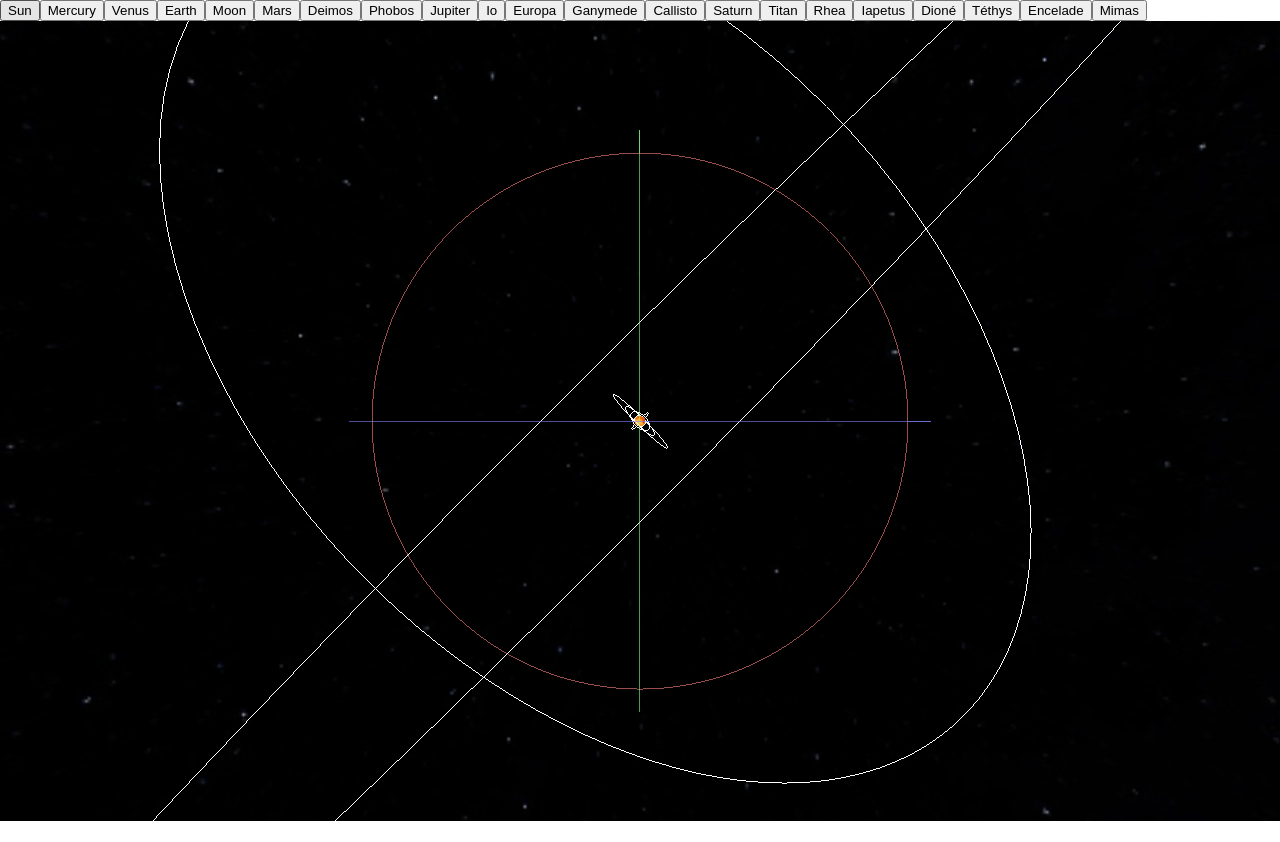
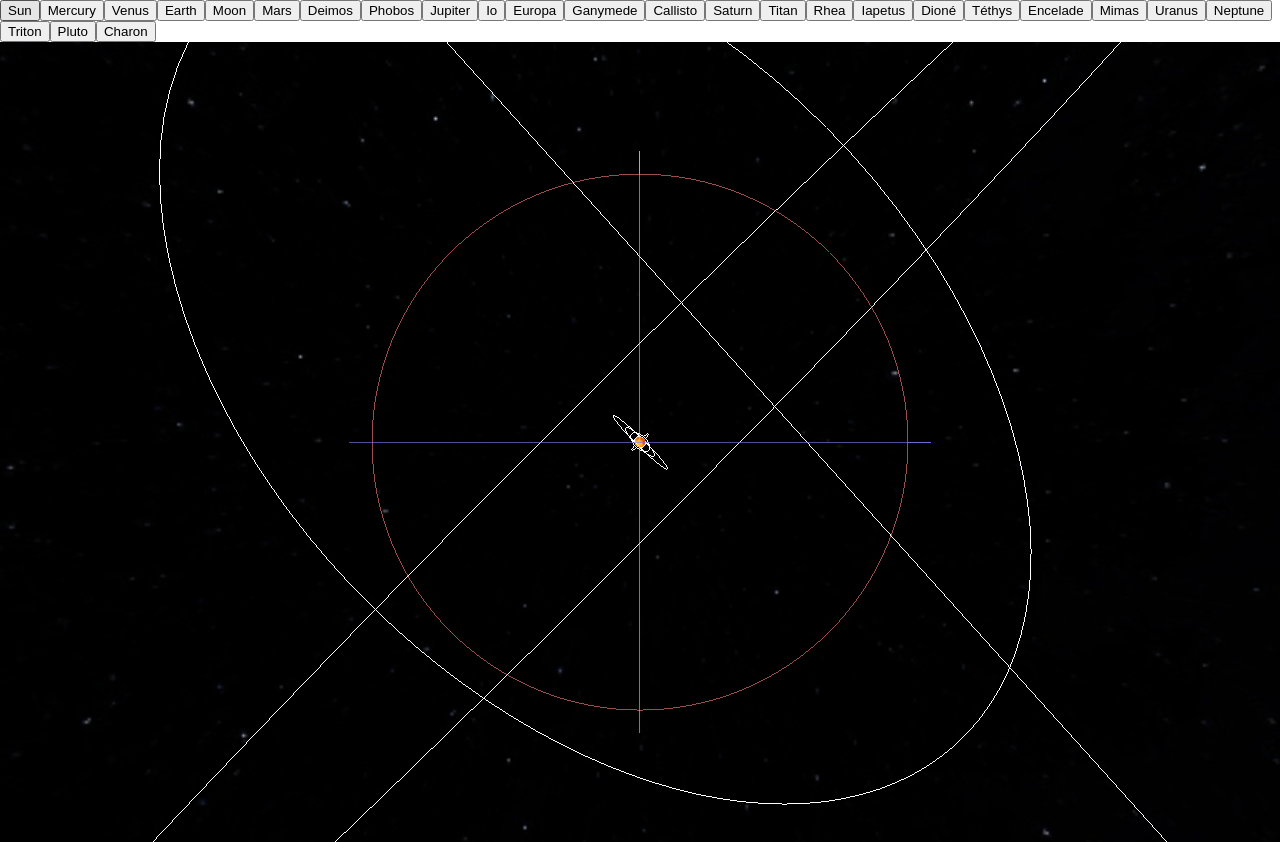
Before and after one commit to Darkbriks/L3_Info_Graphique, a plain HTML site: page TP5/exo5.html in a window 1280 px wide. Before the commit the page ends 821 px from the top, so only its background shows below. Drawn offline with nearby package versions, Linux system fonts and the light colour scheme; animation ran at ten frames a second.

Commit message:
Ajout de Uranus, Neptune, Triton, Pluton et Charon

```diff
--- a/TP5/exo5.html
+++ b/TP5/exo5.html
@@ -365,6 +365,81 @@
       selfRotationPeriod: DAY_TO_SEC(0.942),
       textureUrl: 'Images/mimas.webp',
     })
+    let Uranus = new CelestialBody({
+      name: 'Uranus',
+      radius: 25559,
+      semiMajorAxis: 2870658186,
+      eccentricity: 0.046381,
+      inclination: DEG_TO_RAD(0.772),
+      argumentOfPeriapsis: DEG_TO_RAD(96.541),
+      longitudeOfAscendingNode: DEG_TO_RAD(74.229),
+      meanAnomaly: 0,
+      orbitalPeriod: DAY_TO_SEC(30685.4),
+      parent: Sun,
+      axialTilt: DEG_TO_RAD(97.77),
+      selfRotationPeriod: DAY_TO_SEC(-0.71833),
+      textureUrl: 'Images/uranus.webp',
+    })
+    let Neptune = new CelestialBody({
+      name: 'Neptune',
+      radius: 24764,
+      semiMajorAxis: 4498396441,
+      eccentricity: 0.011214269,
+      inclination: DEG_TO_RAD(1.767975),
+      argumentOfPeriapsis: DEG_TO_RAD(265.646853),
+      longitudeOfAscendingNode: DEG_TO_RAD(131.794310),
+      meanAnomaly: 0,
+      orbitalPeriod: DAY_TO_SEC(60189),
+      parent: Sun,
+      axialTilt: DEG_TO_RAD(28.32),
+      selfRotationPeriod: DAY_TO_SEC(0.67125),
+      textureUrl: 'Images/neptune.webp',
+    })
+    let Triton = new CelestialBody({
+      name: 'Triton',
+      radius: 1353.4,
+      semiMajorAxis: 354759,
+      eccentricity: 0.000016,
+      inclination: DEG_TO_RAD(156.865),
+      argumentOfPeriapsis: DEG_TO_RAD(66.129),
+      longitudeOfAscendingNode: DEG_TO_RAD(176.630),
+      meanAnomaly: 0,
+      orbitalPeriod: DAY_TO_SEC(-5.876854),
+      parent: Neptune,
+      axialTilt: DEG_TO_RAD(156.865),
+      selfRotationPeriod: DAY_TO_SEC(-5.876854),
+      textureUrl: 'Images/triton.webp',
+    })
+    let Pluto = new CelestialBody({
+      name: 'Pluto',
+      radius: 1188.3,
+      semiMajorAxis: 5906440628,
+      eccentricity: 0.2488,
+      inclination: DEG_TO_RAD(17.16),
+      argumentOfPeriapsis: DEG_TO_RAD(113.763),
+      longitudeOfAscendingNode: DEG_TO_RAD(110.299),
+      meanAnomaly: 0,
+      orbitalPeriod: DAY_TO_SEC(90560),
+      parent: Sun,
+      axialTilt: DEG_TO_RAD(119.61),
+      selfRotationPeriod: DAY_TO_SEC(6.387230),
+      textureUrl: 'Images/pluto.webp',
+    })
+    let Charon = new CelestialBody({
+      name: 'Charon',
+      radius: 606,
+      semiMajorAxis: 19591,
+      eccentricity: 0.0022,
+      inclination: DEG_TO_RAD(0.001),
+      argumentOfPeriapsis: DEG_TO_RAD(38.373),
+      longitudeOfAscendingNode: DEG_TO_RAD(224.365),
+      meanAnomaly: 0,
+      orbitalPeriod: DAY_TO_SEC(6.387230),
+      parent: Pluto,
+      axialTilt: DEG_TO_RAD(0.001),
+      selfRotationPeriod: DAY_TO_SEC(6.387230),
+      textureUrl: 'Images/charon.webp',
+    })
 
     CelestialBody.initAll();
 
```
Also changed, not shown: TP5/Images/charon.webp (added), TP5/Images/neptune.webp (added), TP5/Images/triton.webp (added), TP5/Images/uranus.webp (added), 1 other file.
